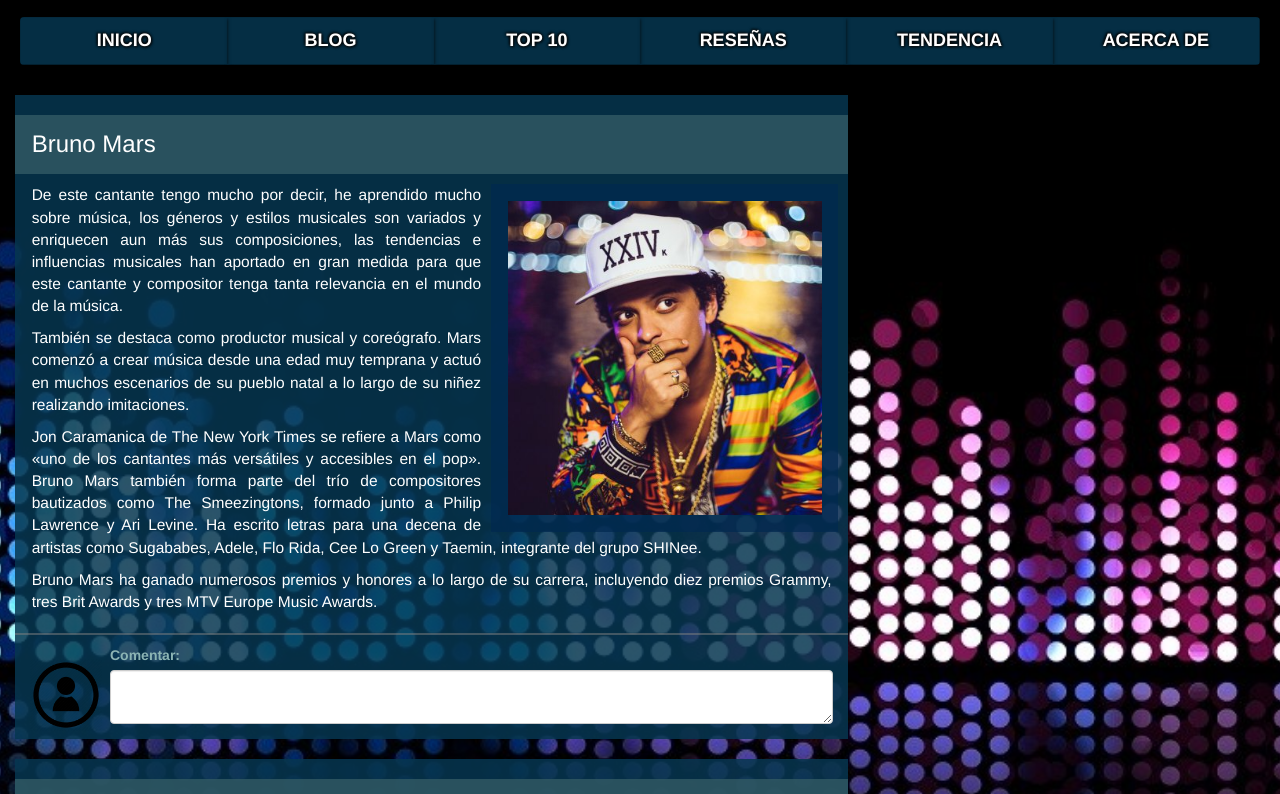
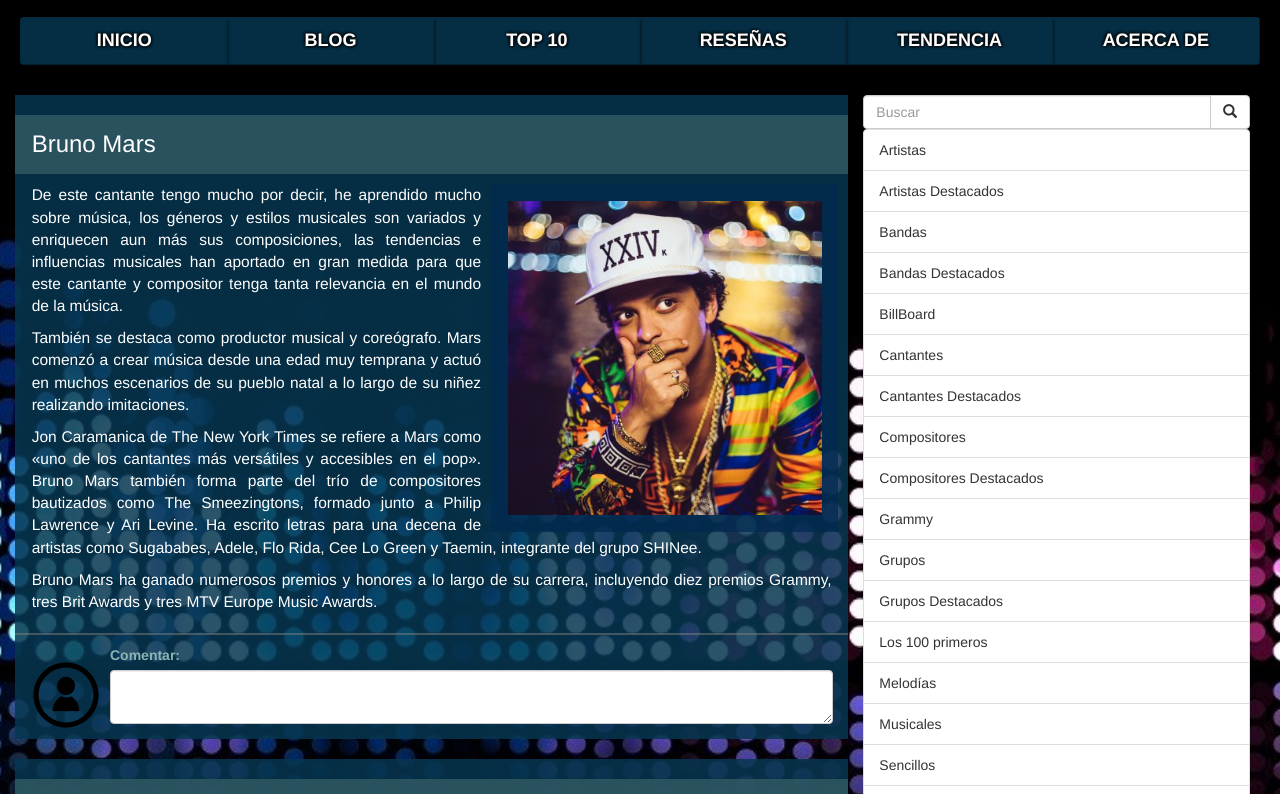
Before and after one commit to JorgeJoya/FrameworksYLibreriasCSS_Jorge_Joya, a plain HTML site: page Bootstrap/index.html in a window 1280 px wide. Shown: the part 158-952 px from the top of the page. Drawn offline with nearby package versions, Linux system fonts and the light colour scheme.

Commit message:
Music Blog using Bootstrap finalized

```diff
--- a/Bootstrap/css/estilos.css
+++ b/Bootstrap/css/estilos.css
@@ -191,6 +191,13 @@ header {
  	flex: 1 !important;
 }
 
+.seacherbox {
+	display: block;
+}
+.seacherfield {
+	margin-top: 10px;
+}
+
 
 @media (max-width: 770px){
 .container-img {
@@ -221,4 +228,8 @@ header {
 	order: 2;
 }
 
+.seacherbox {
+	display: none;
 }
+
+}
--- a/Bootstrap/index.html
+++ b/Bootstrap/index.html
@@ -128,20 +128,51 @@
 					</div>
 
 				</div>
+			</div>
+			<div class="col-xs-12 col-sm-12 col-md-4 col-lg-4 text-center seacherbox">
 				<div class="row">
-					<div class="col-xs-12 col-sm-12 col-md-4 col-lg-4 text-center seacherbox">
-						<div class="row">
-							<div class="col-xs-12 col-sm-12 col-md-12 col-lg-12 text-center seacherfield">
-
-							</div>
-						</div>
+					<div class="col-xs-12 col-sm-12 col-md-12 col-lg-12 text-center seacherfield">
+								<form action="">
+    								<div class="input-group">
+      									<input type="text" class="form-control" placeholder="Buscar" name="search">
+      										<div class="input-group-btn">
+        									<button class="btn btn-default" type="submit"><i class="glyphicon glyphicon-search"></i></button>
+      										</div>
+   									</div>
+  								</form>
+					</div>
+					<div class="col-xs-12 col-sm-12 col-md-12 col-lg-12 text-left searchoptions">
+						 <ul class="list-group">
+   							 <li class="list-group-item">Artistas</li>
+   							 <li class="list-group-item">Artistas Destacados</li>
+   							 <li class="list-group-item">Bandas</li>
+   							 <li class="list-group-item">Bandas Destacados</li>
+   							 <li class="list-group-item">BillBoard</li>
+   							 <li class="list-group-item">Cantantes</li>
+   							 <li class="list-group-item">Cantantes Destacados</li>
+   							 <li class="list-group-item">Compositores</li>
+   							 <li class="list-group-item">Compositores Destacados</li>
+   							 <li class="list-group-item">Grammy</li>
+   							 <li class="list-group-item">Grupos</li>
+   							 <li class="list-group-item">Grupos Destacados</li>
+   							 <li class="list-group-item">Los 100 primeros</li>
+   							 <li class="list-group-item">Melodías</li>
+   							 <li class="list-group-item">Musicales</li>
+   							 <li class="list-group-item">Sencillos</li>
+   							 <li class="list-group-item">Solistas</li>
+   							 <li class="list-group-item">Solistas Destacados</li>
+   							 <li class="list-group-item">Top 10</li>
+   							 <li class="list-group-item">Tendencia</li>
+   							 <li class="list-group-item">Videos Musicales</li>
+  						</ul>
 					</div>
 				</div>
 			</div>
+		</div>
+	</div>
 
 
-		</div>
- 	</div>
+
  	<footer>
 
  	</footer>
```
